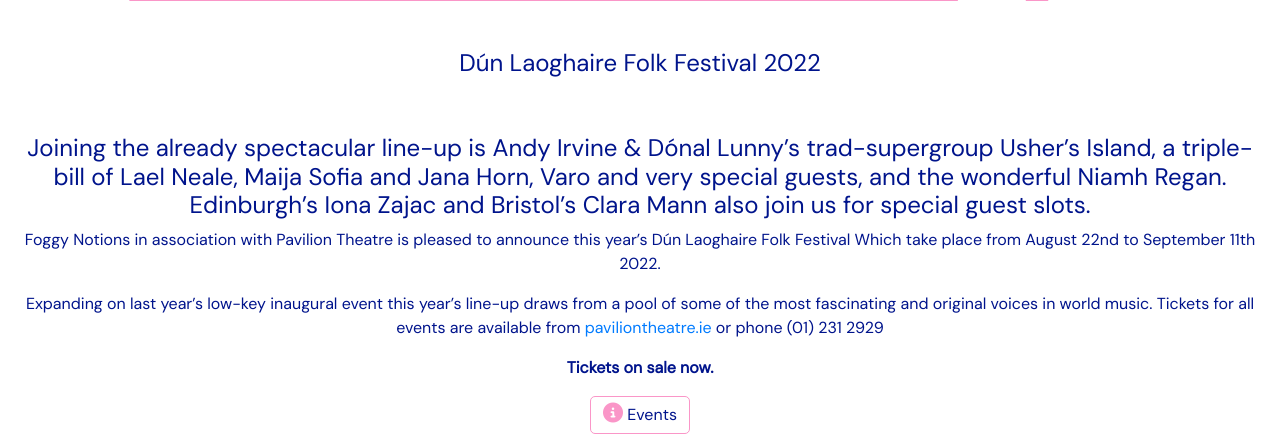
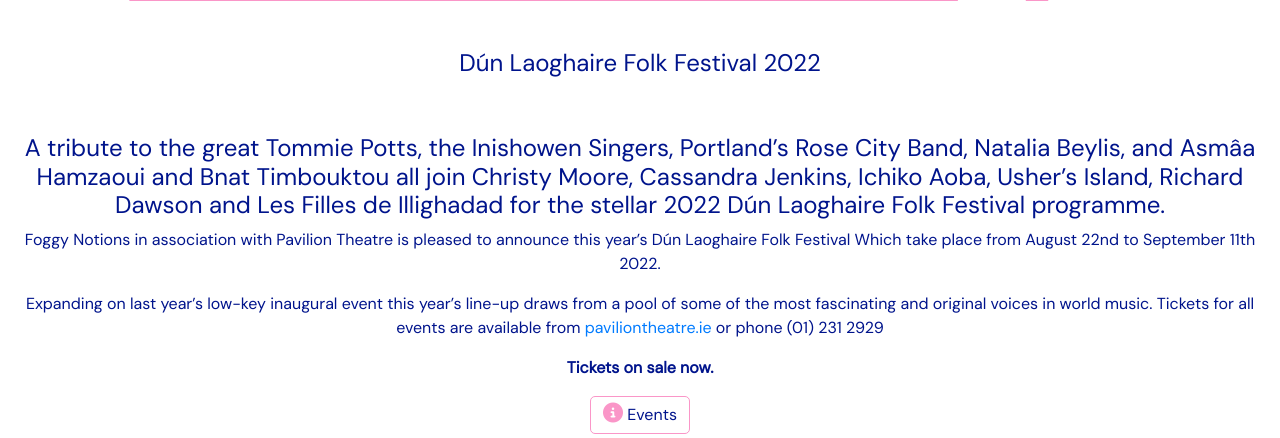
Before and after one commit to david-connaughton/dlrfolk, a Django app: page / in a window 1280 px wide. Shown: the part 819-1257 px from the top of the page. Run offline with Django 3.2, Linux system fonts and the light colour scheme; some libraries are stand-ins or nearby versions.

Commit message:
updated index.html

```diff
--- a/home/templates/home/index.html
+++ b/home/templates/home/index.html
@@ -34,9 +34,9 @@
         <div class="row justify-content-center">
             <div class="col-12 mx-auto text-center">
                 <h2 class="py-5">Dún Laoghaire Folk Festival 2022</h2>
-                <h2>Joining the already spectacular line-up is Andy Irvine & Dónal Lunny’s trad-supergroup Usher’s Island, a triple-bill of Lael Neale, Maija Sofia and Jana Horn, Varo and very
-                    special guests, and the
-                    wonderful Niamh Regan. Edinburgh’s Iona Zajac and Bristol’s Clara Mann also join us for special guest slots.</h2>
+                <h2>A tribute to the great Tommie Potts, the Inishowen Singers, Portland’s Rose City Band, Natalia Beylis, and Asmâa Hamzaoui and Bnat Timbouktou all join Christy Moore, Cassandra
+                    Jenkins, Ichiko Aoba,
+                    Usher’s Island, Richard Dawson and Les Filles de Illighadad for the stellar 2022 Dún Laoghaire Folk Festival programme.</h2>
                 <p>Foggy Notions in association with Pavilion Theatre is pleased to announce this year’s Dún Laoghaire Folk Festival Which take place from August
                     22nd to September
                     11th 2022.</p>
```
